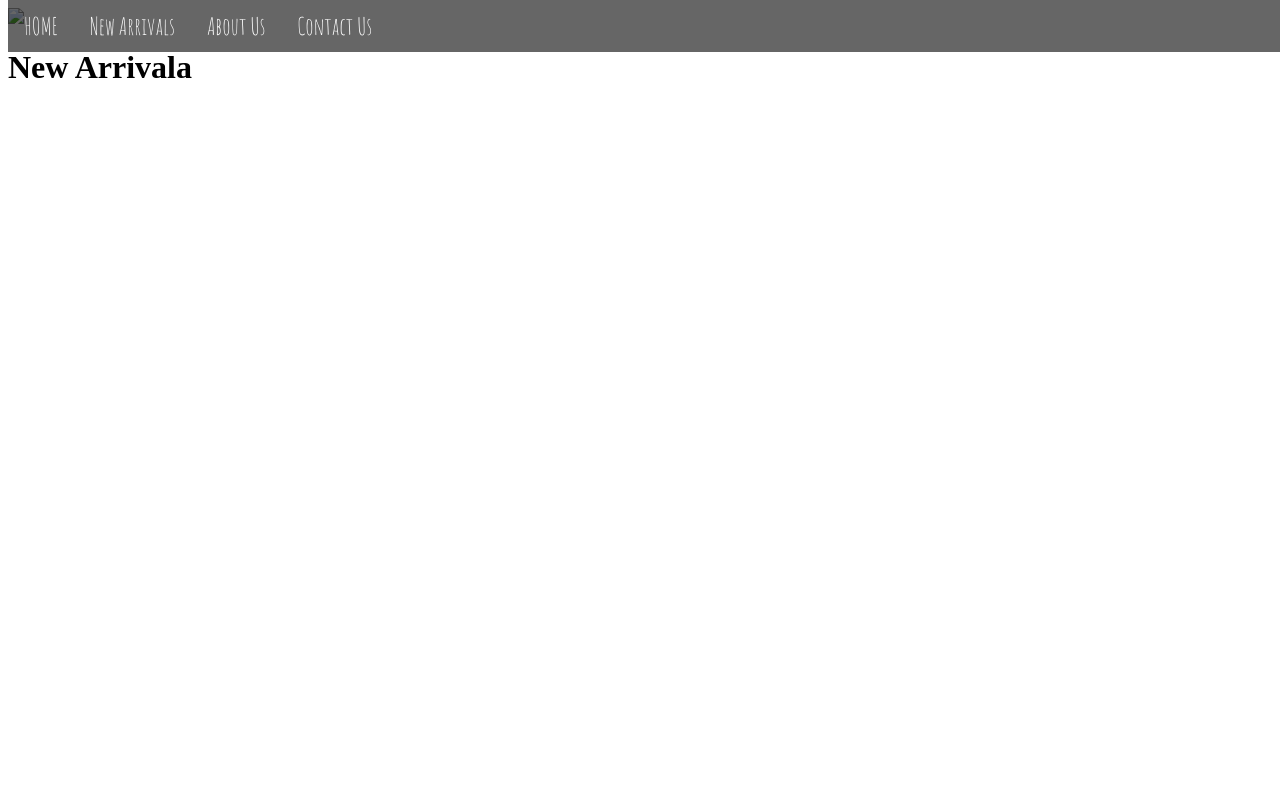
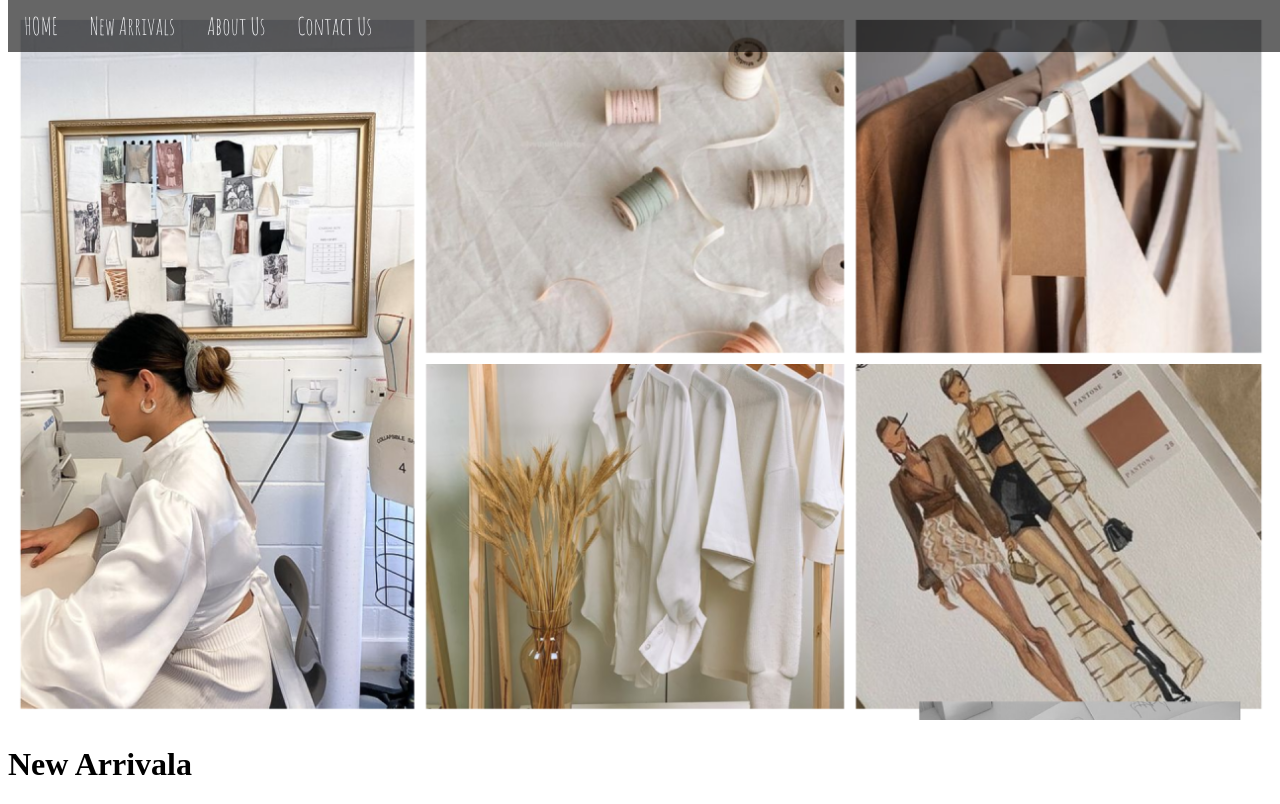
Before and after one commit to IreshaBandaranayake/FullStackDevelopment, a plain HTML site: page index1.html in a window 1280 px wide. Drawn offline with Linux system fonts and the light colour scheme.

Commit message:
change done

```diff
--- a/index1.html
+++ b/index1.html
@@ -16,7 +16,7 @@
         </div>
         <!--Top Banner Image-->
         <header class="">
-            <img src="banner4.png" class="cover-image">
+            <img src="images/banner4.png" class="cover-image">
         </header>
         <!--New Arrivals-->
         <div class="new-arrivals" id="new">
```
